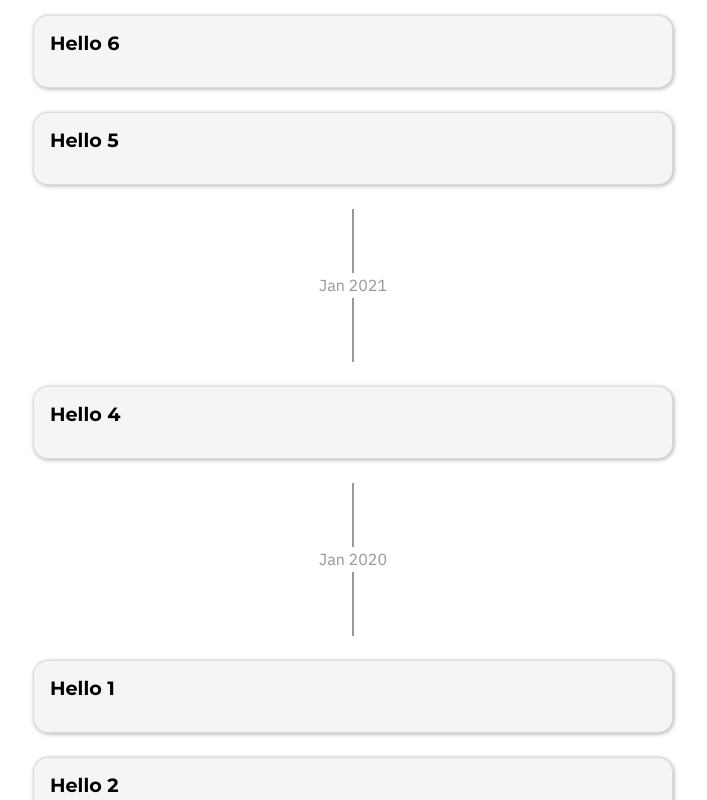
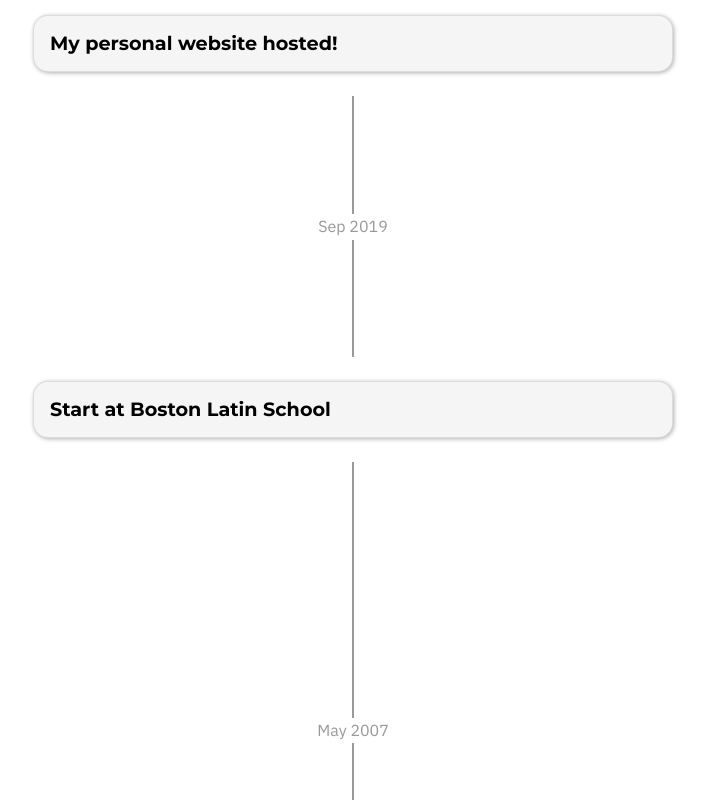
Before and after one commit to Tennis-Ball/personal_website, a Next.js app: page /timeline in a window 1280 px wide. Shown: the part 220-1020 px from the top of the page, without its empty margins (287-994 px from the left). Built offline with nearby package versions, Linux system fonts and the light colour scheme.

Commit message:
styling tweaks

```diff
--- a/components/contacts.js
+++ b/components/contacts.js
@@ -3,9 +3,9 @@
 export default function Contacts(props){
     return (
     <div className={styles.media}>
-        <button><a href="https://github.com" target="_blank"><Image src="/home/images/GitHub-Mark-120px-plus.png" layout="responsive" width={120} height={120}/></a></button>
-        <button><a href="mailto:example@example.com" target="_blank"><Image src="/home/images/mail_FILL1_wght700_GRAD0_opsz48-2.png" layout="responsive" width={48} height={48}/></a></button>
-        <button><a href="https://linkedin.com" target="_blank"><Image src="/home/images/LI-In-Bug.png" layout="responsive" width={540} height={540}/></a></button>
+        <button><a href="https://github.com/Tennis-Ball" target="_blank"><Image src="/home/images/GitHub-Mark-120px-plus.png" layout="responsive" width={120} height={120}/></a></button>
+        <button><a href="mailto:choi.mason@gmail.com" target="_blank"><Image src="/home/images/mail_FILL1_wght700_GRAD0_opsz48-2.png" layout="responsive" width={48} height={48}/></a></button>
+        <button><a href="https://www.linkedin.com/in/mason-choi-29b547220/" target="_blank"><Image src="/home/images/LI-In-Bug.png" layout="responsive" width={540} height={540}/></a></button>
     </div>
     )
 }
--- a/components/dropdown.js
+++ b/components/dropdown.js
@@ -17,7 +17,7 @@
             <div className={styles.bar}>
                 <h2>{props.title}</h2>
                 {!props.forceOpen &&
-                    <button className={`neutral ${isOpen ? styles.rotate : ""}`} onClick={()=>{setIsOpen(!isOpen)}}> <p>＋</p>
+                    <button className={`neutral ${isOpen ? styles.rotate : ""}`} onClick={()=>{setIsOpen(!isOpen)}}> <p style={{margin: "0.5rem 0 !important"}}>＋</p>
                     </button>
                 }
             </div>
--- a/components/nav.module.css
+++ b/components/nav.module.css
@@ -21,7 +21,7 @@
     appearance: none;
     border-radius: 5px;
     padding: 0 1em;
-    border: 1px solid rgba(0,0,0,0.1);
+    border: 1.5px solid rgba(0,0,0,0.1);
     opacity: 0.3;
     transition: opacity 0.25s ease-out;
     color: var(--foreground-color-1);
--- a/pages/timeline/index.js
+++ b/pages/timeline/index.js
@@ -8,13 +8,9 @@
 
 export default function Timeline(){
     let events = [
-        {content: <Box><h3>Hello 1</h3></Box>, date:"1/1/2020" },
-        {content: <Box><h3>Hello 2</h3></Box>, date:"1/1/2020" },
-        {content: <Box><h3>Hello 3</h3></Box>, date:"1/1/2020" },
-        {content: <Box><h3>Hello 4</h3></Box>, date:"1/1/2021" },
-        {content: <Box><h3>Hello 5</h3></Box>, date:"1/1/2022" },
-        {content: <Box><h3>Hello 6</h3></Box>, date:"1/20/2022" }
-
+        {content: <Box><h3>printf("Hello, World!");</h3></Box>, date:"5/10/2007" },
+        {content: <Box><h3>Start at Boston Latin School</h3></Box>, date:"9/01/2019" },
+        {content: <Box><h3>My personal website hosted!</h3></Box>, date:"8/01/2022" },
     ]
     return (
         <>
--- a/styles/globals.css
+++ b/styles/globals.css
@@ -76,7 +76,6 @@
 
 h1,h2,h3 {
   font-family: 'Montserrat';
-  margin-bottom: 1rem;
   line-height: 1.2
 }
 
@@ -99,7 +98,7 @@
 }
 
 p{
-  margin: 0.5rem 0;
+  margin: 0.2rem 0 0.5rem 0;
 }
 
 button, .accent {
@@ -172,3 +171,7 @@
   margin-right: 20;
   margin-top: 10;
 }
+
+/* .cardTitle {
+  margin-bottom: 0px;
+} */
```
Also changed, not shown: pages/index.js (+2 -2 lines).
